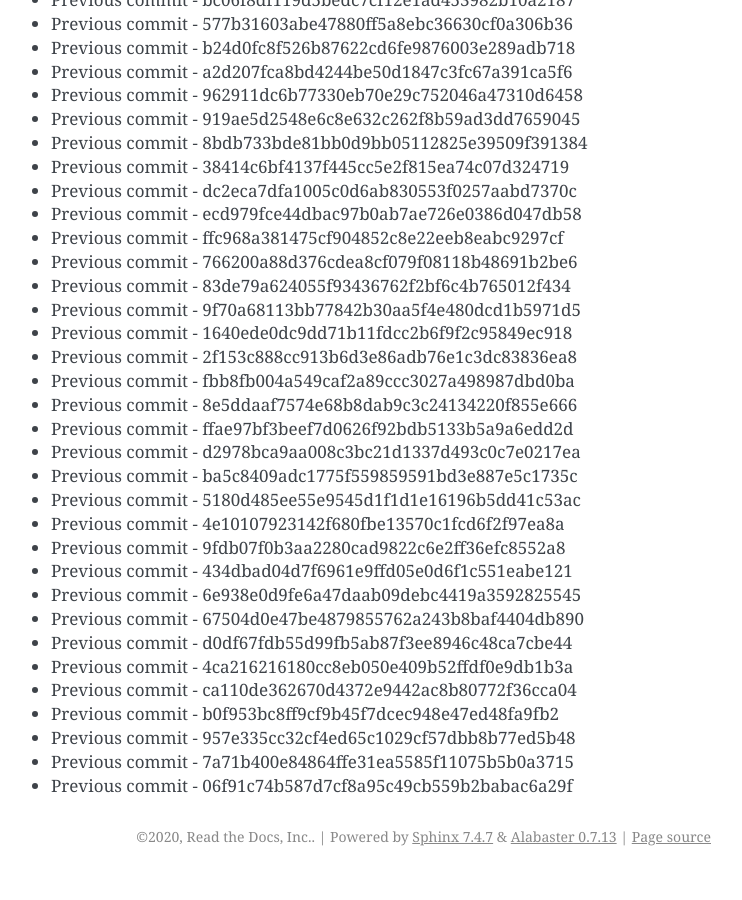
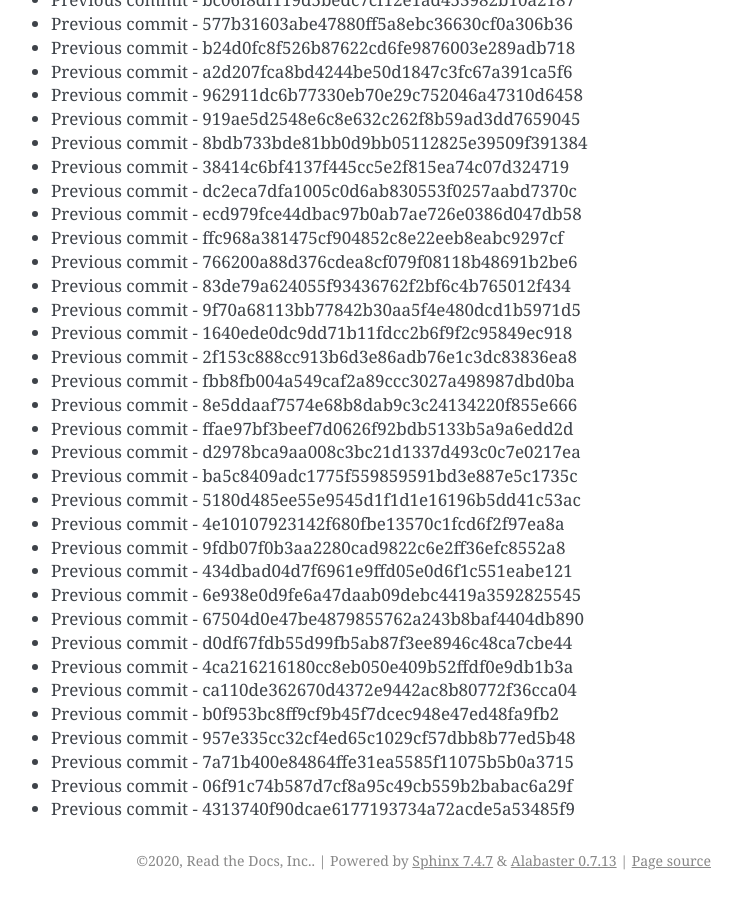
Before and after one commit to readthedocs/rtd-git-stresstest, a Sphinx documentation site: the page built from docs/updates.rst, in a window 1280 px wide and 900 px high, scrolled down 78828 px. Shown: the whole window, without its empty margins (399-1141 px from the left). Built offline with Sphinx 7.4.7, drawn with Linux system fonts in a browser that asks for light colours; before the commit the page ends 79704 px from its top, so only the background shows below that.

Commit message:
Generating commit from previous: 4313740f90dcae6177193734a72acde5a53485f9

```diff
--- a/docs/updates.rst
+++ b/docs/updates.rst
@@ -3344,3 +3344,4 @@ It can be tested for any performance characteristics.
 * Previous commit - 957e335cc32cf4ed65c1029cf57dbb8b77ed5b48
 * Previous commit - 7a71b400e84864ffe31ea5585f11075b5b0a3715
 * Previous commit - 06f91c74b587d7cf8a95c49cb559b2babac6a29f
+* Previous commit - 4313740f90dcae6177193734a72acde5a53485f9
```
